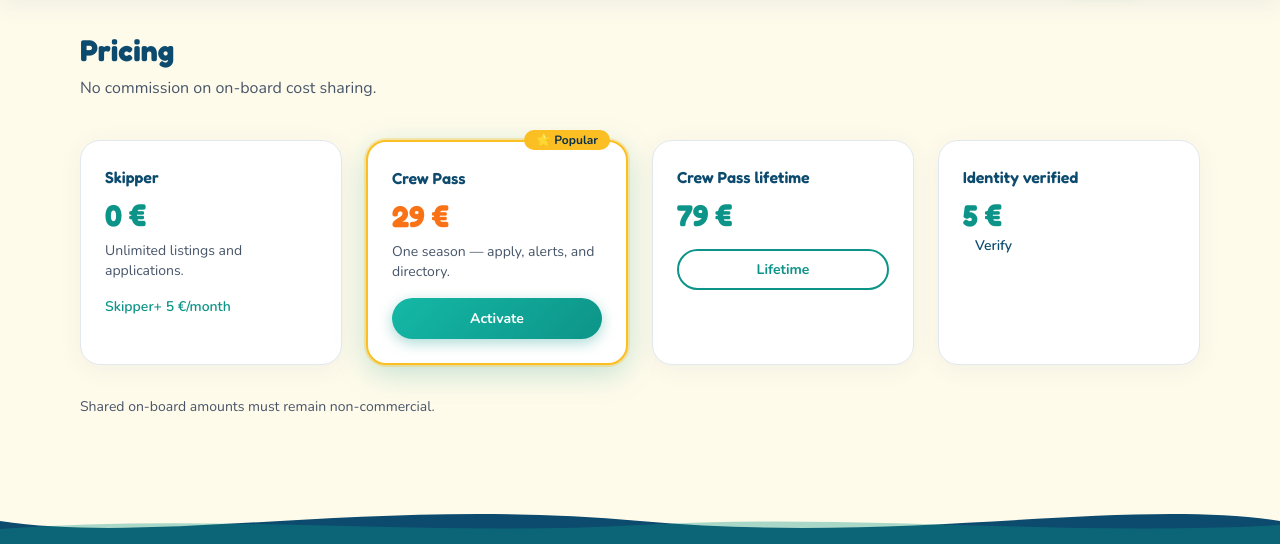
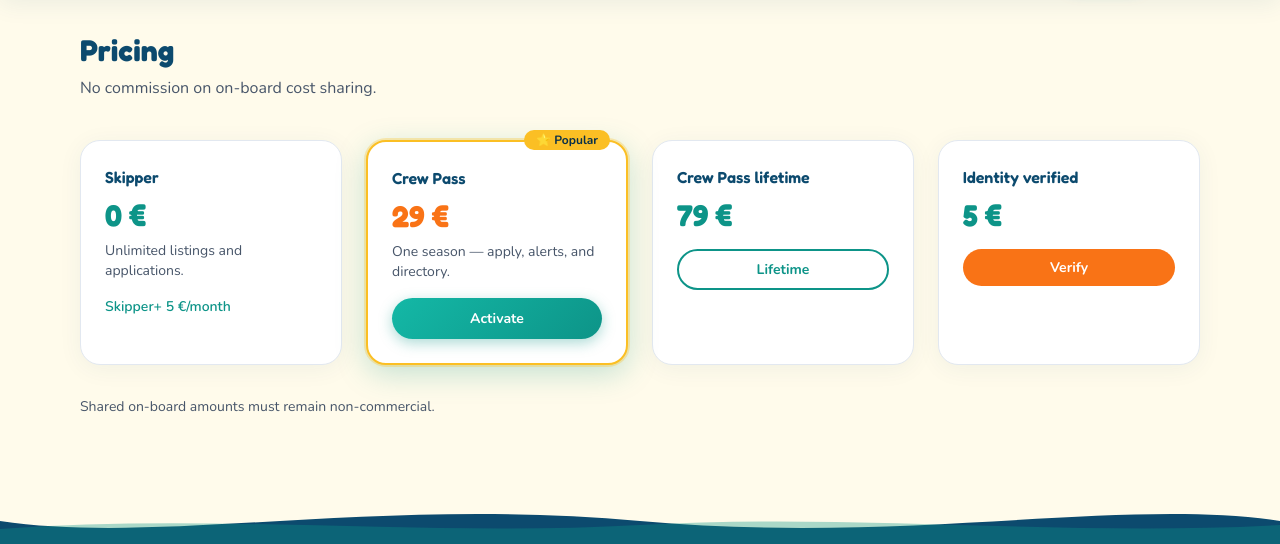
Before and after one commit to Natim/sailwithme, a Django app: page /billing/pricing/ in a window 1280 px wide. Shown: the part 66-610 px from the top of the page. Run offline with Django 5.2, Linux system fonts and the light colour scheme; some libraries are stand-ins or nearby versions.

Commit message:
style(billing): use the coral button for identity verification
The verify action was a ghost link and disappeared next to the other plan buttons.

```diff
--- a/templates/billing/pricing.html
+++ b/templates/billing/pricing.html
@@ -26,7 +26,7 @@
   <div class="card">
     <h2 class="font-display font-semibold text-ocean">{% trans "Identity verified" %}</h2>
     <p class="mt-2 font-display text-3xl font-bold text-lagoon">5 €</p>
-    <a href="{% url 'billing:checkout' 'identity' %}" class="btn-ghost mt-4">{% trans "Verify" %}</a>
+    <a href="{% url 'billing:checkout' 'identity' %}" class="btn-coral mt-4 inline-flex w-full justify-center">{% trans "Verify" %}</a>
   </div>
 </div>
 <p class="mt-8 max-w-2xl text-sm text-slate-600">{% trans "Shared on-board amounts must remain non-commercial." %}</p>
```
